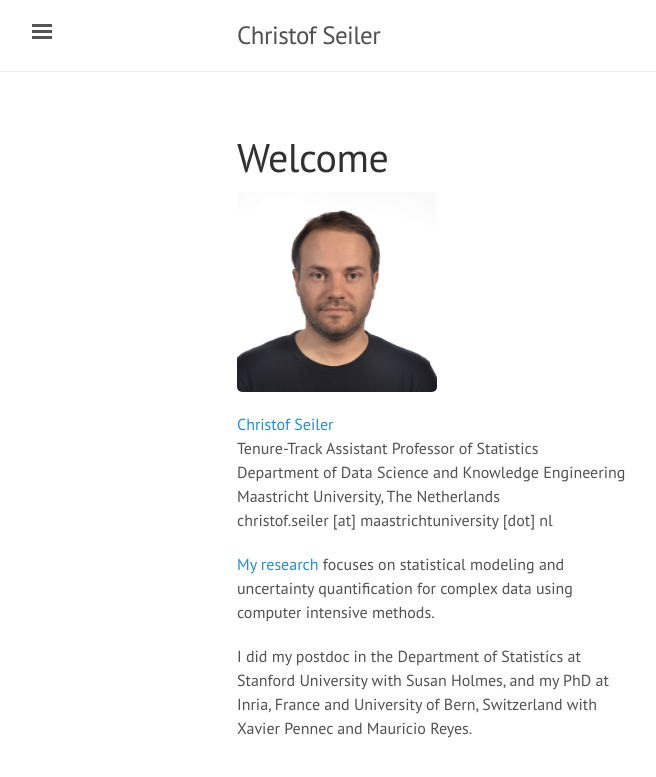
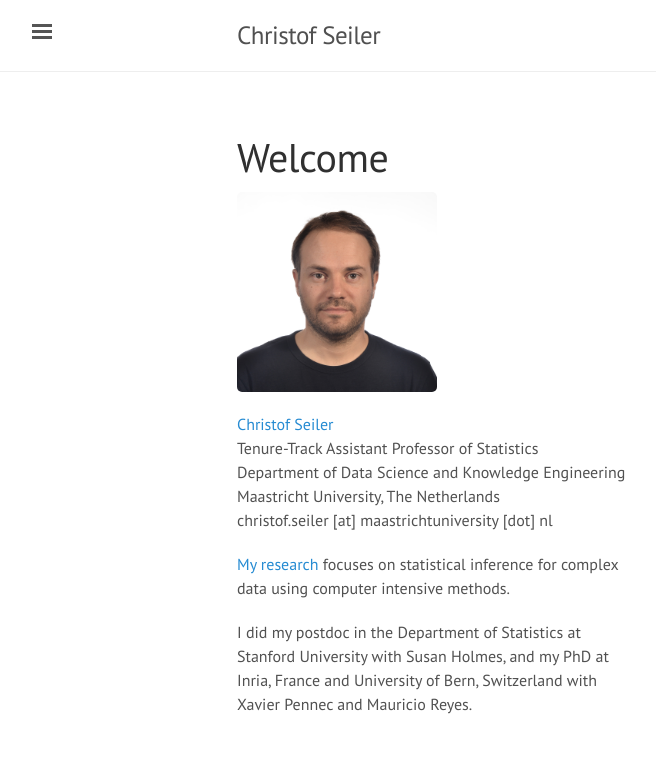
Before and after one commit to ChristofSeiler/ChristofSeiler.github.io, a Jekyll site: the page built from index.html, in a window 1280 px wide. Shown: the top 777 px of the page, without its empty margins (3-659 px from the left). Built offline with Jekyll 4.4.1, drawn with Linux system fonts in a browser that asks for light colours; the list of posts is cut into pages by our own code.

Commit message:
Update index.html

```diff
--- a/index.html
+++ b/index.html
@@ -22,7 +22,7 @@
 </p>
 
 <p class="narrow">
-<a href="projects/">My research</a> focuses on statistical modeling and uncertainty quantification for complex data using computer intensive methods.
+<a href="projects/">My research</a> focuses on statistical inference for complex data using computer intensive methods.
 </p>
 
 <p class="narrow">
```
